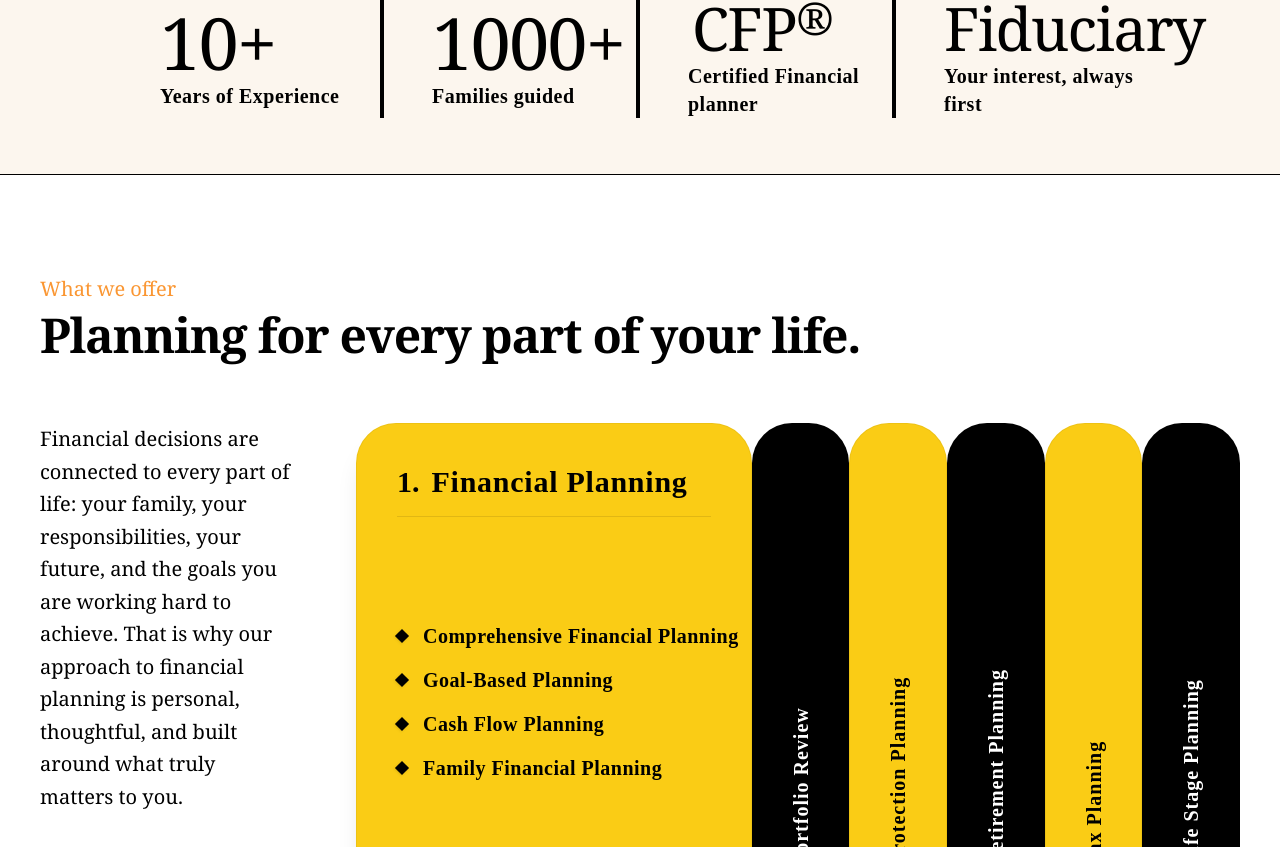
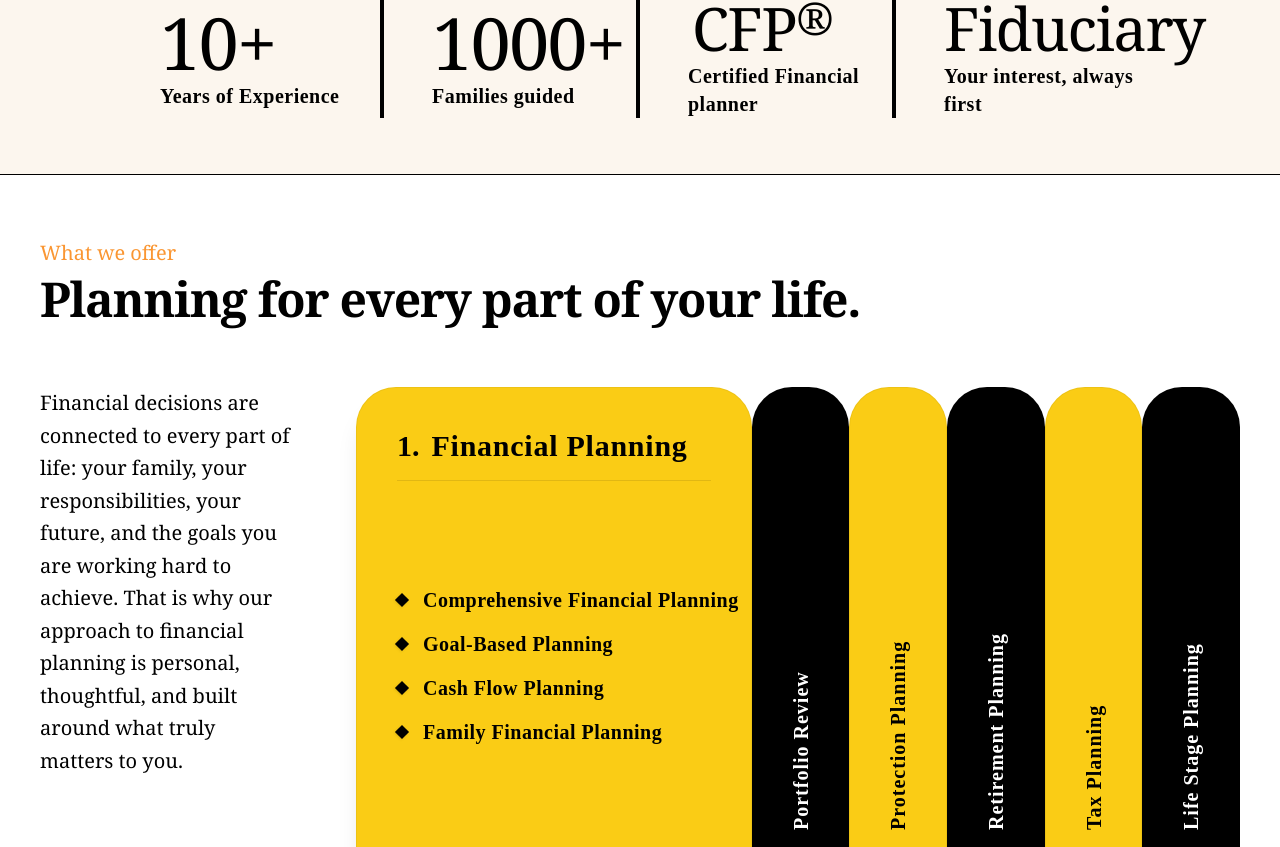
Before and after one commit to Jeman-Kumar-97-06/assetelixirfinal, a Next.js app: page / in a window 1280 px wide. Shown: the part 2073-2920 px from the top of the page. Built offline with nearby package versions, Linux system fonts and the light colour scheme.

Commit message:
made changes

```diff
--- a/src/app/page.js
+++ b/src/app/page.js
@@ -167,21 +167,6 @@ export default function Home() {
               <h3 className="mbb text-[#FACC15] text-[90px] lg:text-[120px] font-black capitalize tracking-tight drop-shadow-md">Asset Elixir</h3>
             </div>
           </div>
-          {/* <div className="lg:col-span-6 w-full relative h-[600px] lg:h-auto min-h-[550px]">
-            <img
-              src={Profile}
-              alt="Shivam Pathak - The person behind Asset Elixir"
-              className="w-full h-full object-cover object-center absolute inset-0"
-            />
-            <div className="absolute bottom-8 left-1/2 -translate-x-1/2 z-10 hidden sm:flex flex-col items-center text-center w-full max-w-max pointer-events-none">
-              <p className="text-white sm:text-[35px] md:text-[40px] lg:text-[40px] xl:text-[50px] 2xl:text-[60px] font-light  drop-shadow-md notoSerifRegular">
-              The person behind
-              </p>
-              <h3 className="text-[#FACC15] text-[90px] lg:text-[120px] font-black capitalize tracking-tight drop-shadow-md mbb leading-none">
-              Asset Elixir
-              </h3>
-            </div>
-          </div> */}
 
           <div className="lg:col-span-5 text-black flex flex-col justify-between pt-20 pb-0 px-4 sm:pl-16 sm:pr-12 lg:pl-16 lg:pr-16 xl:pl-20 xl:pr-24">
 
@@ -231,7 +216,7 @@ export default function Home() {
       <StatsIndicatorBar/>
 
       {/* 4. SERVICES SECTION */}
-      <section id="services" className="py-24 bg-white  w-full"> {/* border-b-2 border-black */}
+      <section id="services" className="py-15 bg-white  w-full"> {/* border-b-2 border-black */}
         <div className="w-full px-2 sm:px-6 lg:px-5 xl:px-10">
           <div className="mb-16 max-w-full">
             <span className="text-[#FA9632] notoSerifRegular inline-block rounded-[2rem] py-1 text-xl mb-1">
```
